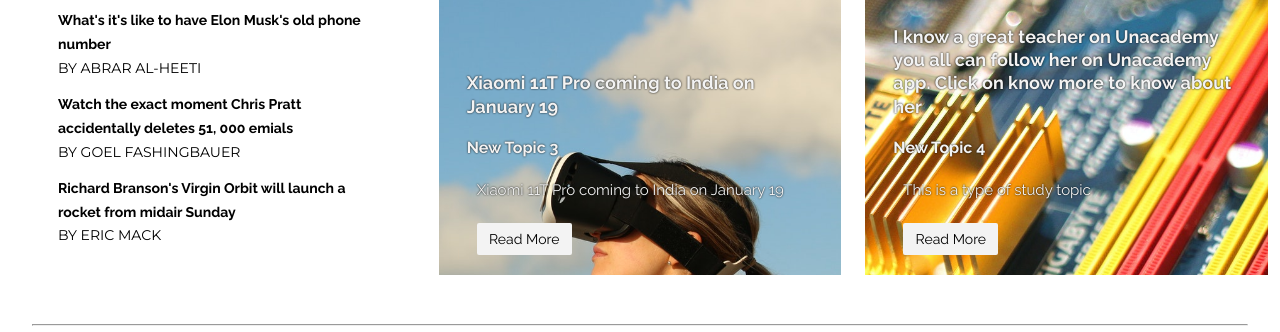
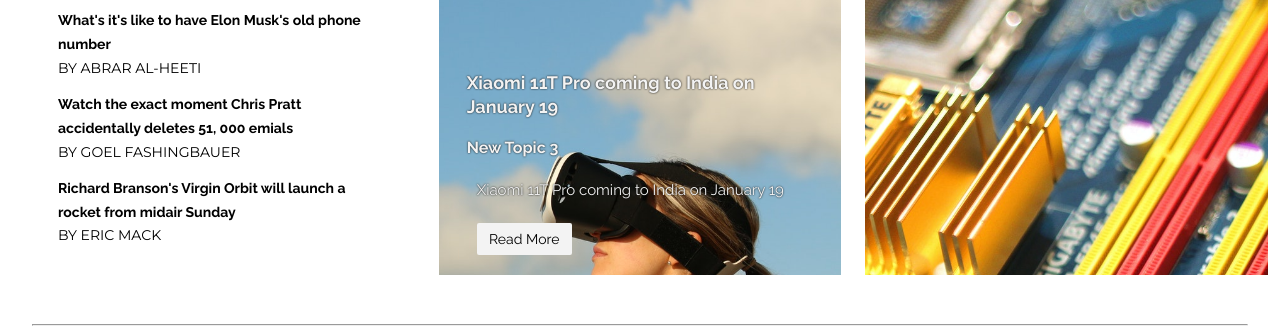
Before and after one commit to mohitwebdevlpoment/webtechapp, a plain HTML site: page index.html in a window 1280 px wide. Shown: the part 468-800 px from the top of the page. Drawn offline with Linux system fonts and the light colour scheme.

Commit message:
Update index.html

```diff
--- a/index.html
+++ b/index.html
@@ -134,12 +134,12 @@
                 <div class = "hot-topic">
                     <img src = "images/banner-news-4.jpg" alt = "Oops, error loading image. If the problem continues please contact the site owner(Mohit)">
 
-                    <div class = "hot-topic-content">
+                    <! ---<div class = "hot-topic-content">
                         <h2>I know a great teacher on Unacademy you all can follow her on Unacademy app. Click on know more to know about her</h2>
 
                         <h3>New Topic 4</h3>
                         <p>This is a type of study topic</p>
-                        <a href = "#">Read More</a>
+                        <a href = "#">Read More</a>--->
                     </div>
                 </div>
             </div>
```
